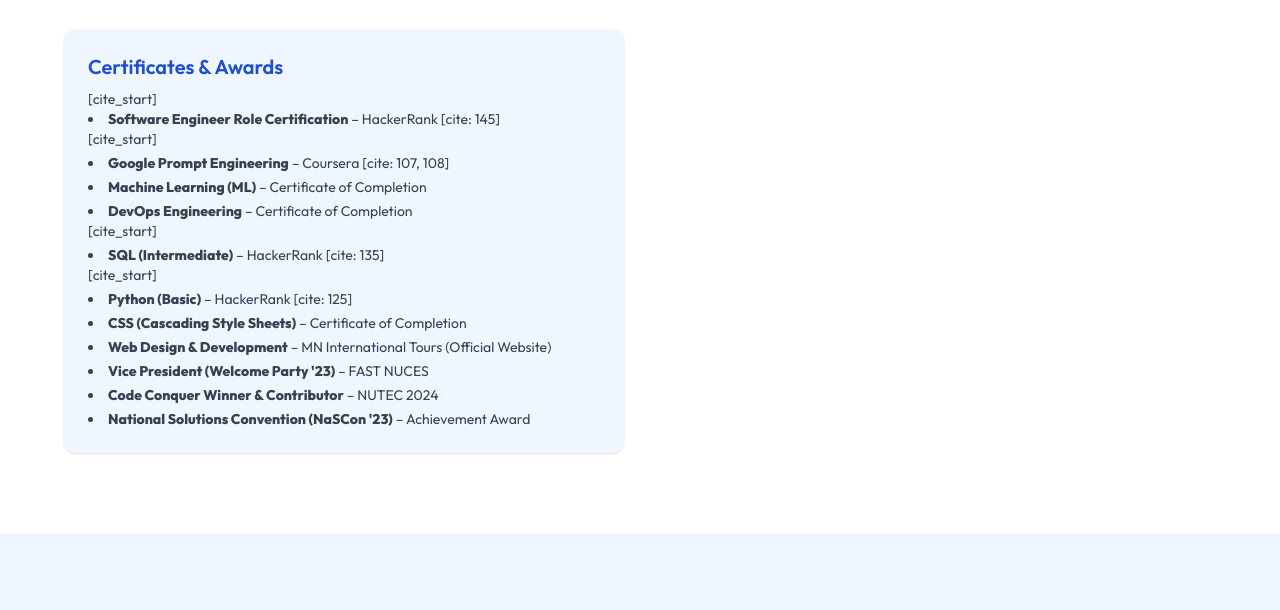
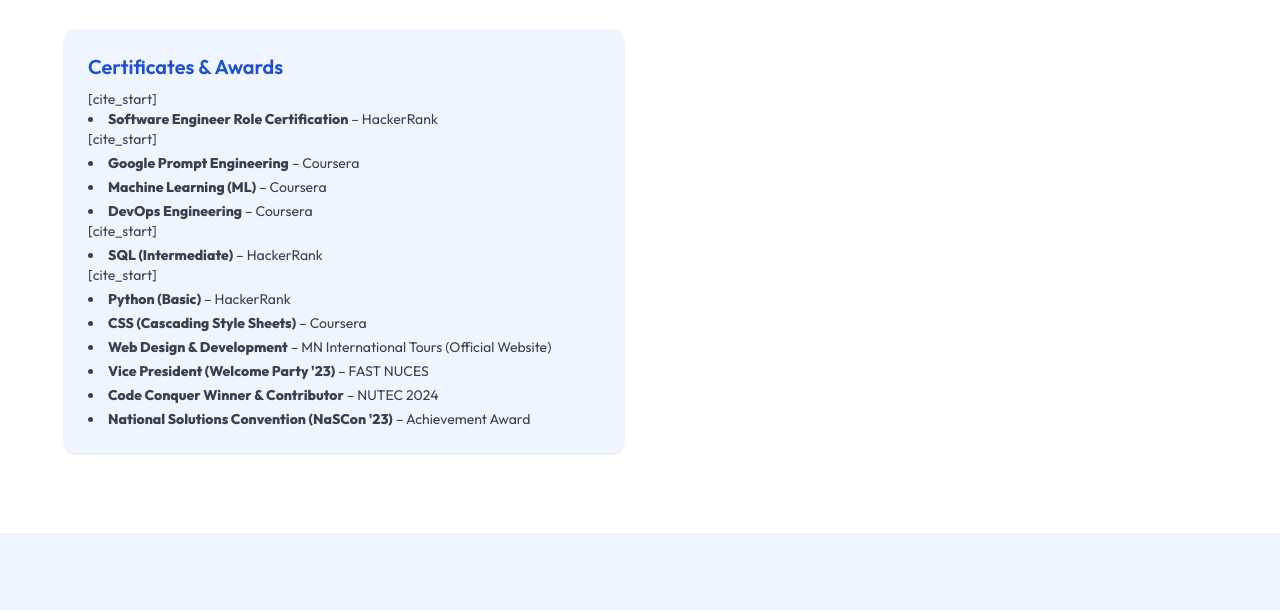
Before and after one commit to Ahmad-Irtaza/Portfolio, a plain HTML site: page index.html in a window 1280 px wide. Shown: the part 4515-5125 px from the top of the page. Drawn offline with nearby package versions, Linux system fonts and the light colour scheme.

Commit message:
Refactor certification entries in index.html
Updated certification listings to remove citations and standardize course sources.

```diff
--- a/index.html
+++ b/index.html
@@ -376,13 +376,13 @@
   <h4 class="text-xl font-semibold text-blue-700 mb-2">Certificates & Awards</h4>
   <ul class="list-disc list-inside space-y-1 text-sm text-gray-700">
 
-    [cite_start]<li><strong>Software Engineer Role Certification</strong> – HackerRank [cite: 145]</li>
-    [cite_start]<li><strong>Google Prompt Engineering</strong> – Coursera [cite: 107, 108]</li>
-    <li><strong>Machine Learning (ML)</strong> – Certificate of Completion</li>
-    <li><strong>DevOps Engineering</strong> – Certificate of Completion</li>
-    [cite_start]<li><strong>SQL (Intermediate)</strong> – HackerRank [cite: 135]</li>
-    [cite_start]<li><strong>Python (Basic)</strong> – HackerRank [cite: 125]</li>
-    <li><strong>CSS (Cascading Style Sheets)</strong> – Certificate of Completion</li>
+    [cite_start]<li><strong>Software Engineer Role Certification</strong> – HackerRank </li>
+    [cite_start]<li><strong>Google Prompt Engineering</strong> – Coursera </li>
+    <li><strong>Machine Learning (ML)</strong> – Coursera</li>
+    <li><strong>DevOps Engineering</strong> – Coursera</li>
+    [cite_start]<li><strong>SQL (Intermediate)</strong> – HackerRank</li>
+    [cite_start]<li><strong>Python (Basic)</strong> – HackerRank </li>
+    <li><strong>CSS (Cascading Style Sheets)</strong> – Coursera</li>
 
     <li><strong>Web Design & Development</strong> – MN International Tours (Official Website)</li>
 
```
